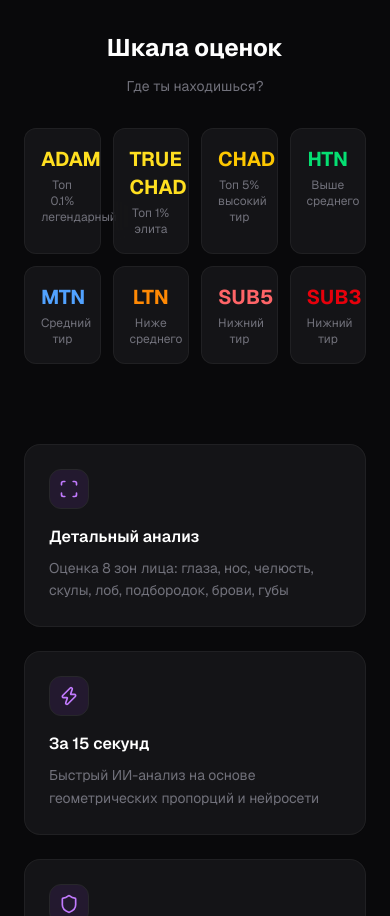
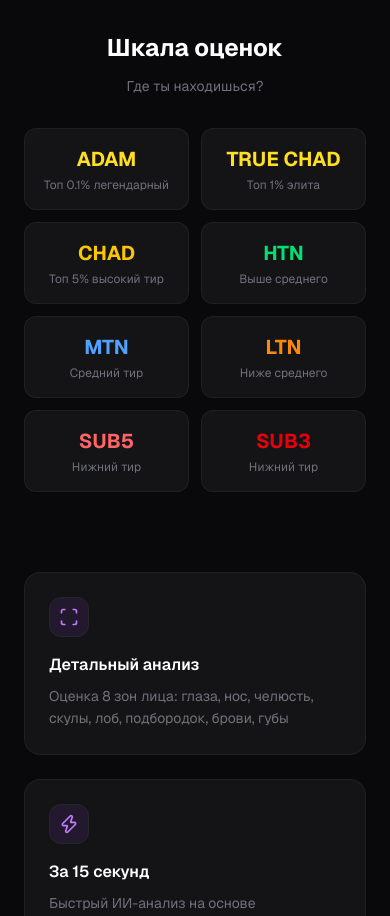
Before and after one commit to eltkk/looksmaxx-analyzer, a Next.js app in the folder frontend/: page / in a window 390 px wide. Shown: the part 1200-2116 px from the top of the page. Built offline with nearby package versions, Linux system fonts and the light colour scheme.

Commit message:
fix: rating scale grid 2 cols mobile, 4 cols desktop

```diff
--- a/frontend/app/page.tsx
+++ b/frontend/app/page.tsx
@@ -366,7 +366,7 @@
       <section className="max-w-5xl mx-auto px-6 pb-20">
         <h2 className="text-center text-2xl font-bold text-white mb-3">Шкала оценок</h2>
         <p className="text-center text-zinc-500 text-sm mb-8">Где ты находишься?</p>
-        <div className="grid grid-cols-4 md:grid-cols-8 gap-3">
+        <div className="grid grid-cols-2 md:grid-cols-4 gap-3">
           {RATING_EXAMPLES.map((r) => (
             <div key={r.tier} className="glass rounded-xl p-4 text-center">
               <div className={`text-xl font-bold mb-1 ${r.color}`}>{r.tier}</div>
```
